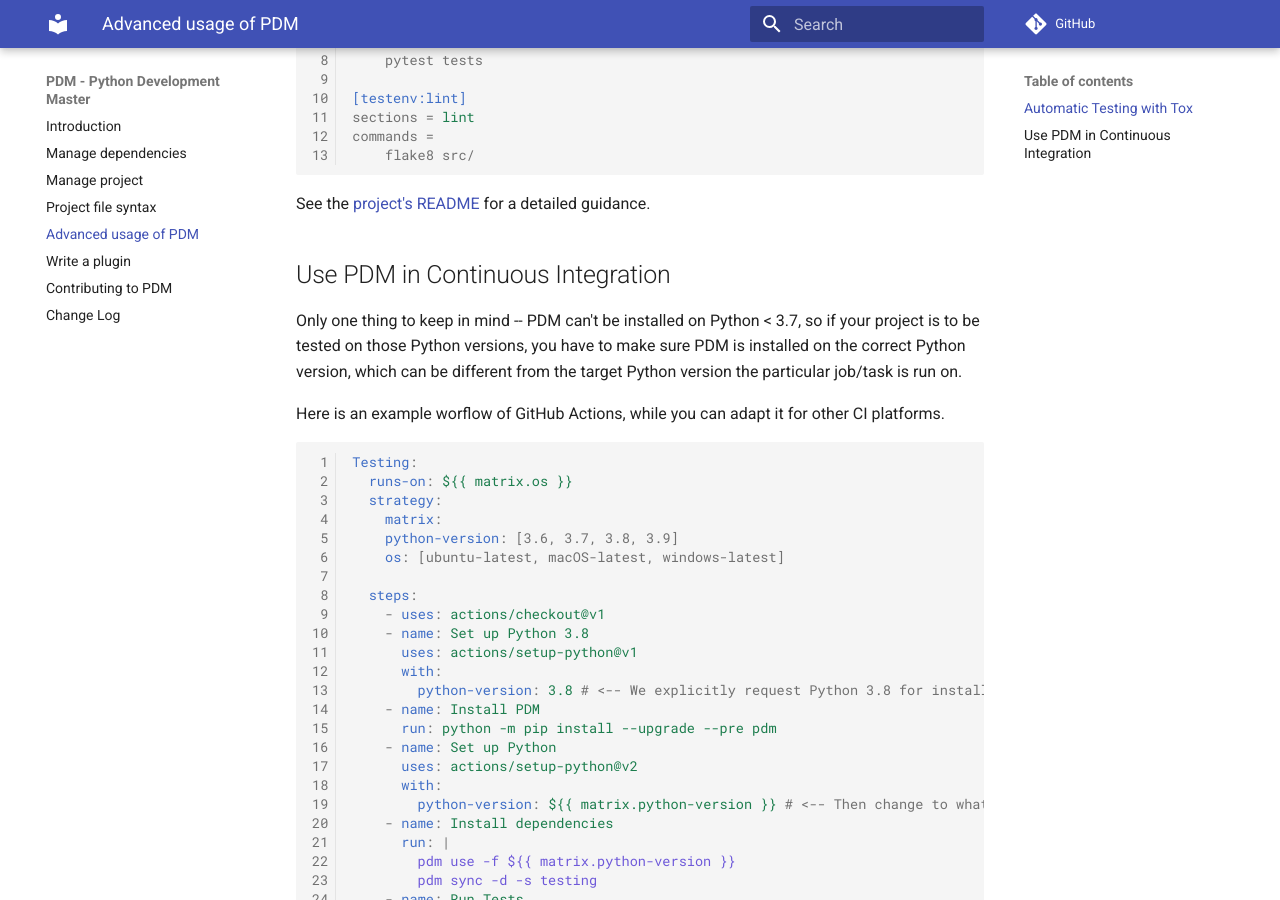
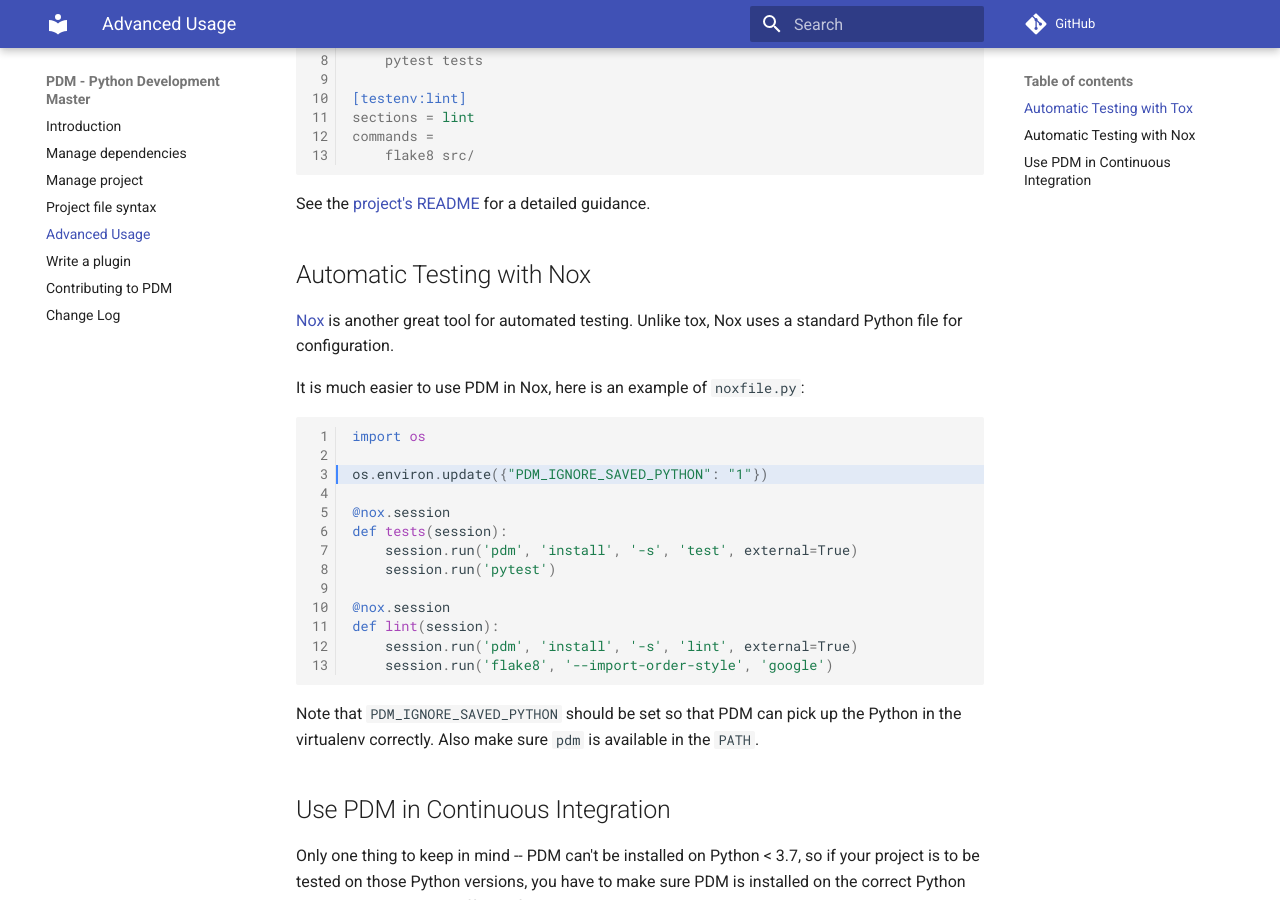
Before and after one commit to ChrisSanderser/pd-ms, an MkDocs documentation site: the page built from docs/docs/advanced.md, in a window 1280 px wide and 900 px high, scrolled down 1206 px. Built offline with MkDocs 1.6.1 and Material for MkDocs 9.7.7, drawn with Linux system fonts in a browser that asks for light colours; comment, search, counter and statistics services are not loaded; some of the changed text lies outside the part shown.

Commit message:
Document about how to use PDM with Nox

````diff
--- a/docs/docs/advanced.md
+++ b/docs/docs/advanced.md
@@ -1,4 +1,4 @@
-# Advanced usage of PDM
+# Advanced Usage
 
 ## Automatic Testing with Tox
 
@@ -64,6 +64,30 @@ commands =
 
 See the [project's README](https://github.com/pdm-project/tox-pdm) for a detailed guidance.
 
+## Automatic Testing with Nox
+
+[Nox](https://nox.thea.codes/) is another great tool for automated testing. Unlike tox, Nox uses a standard Python file for configuration.
+
+It is much easier to use PDM in Nox, here is an example of `noxfile.py`:
+
+```python hl_lines="3"
+import os
+
+os.environ.update({"PDM_IGNORE_SAVED_PYTHON": "1"})
+
+@nox.session
+def tests(session):
+    session.run('pdm', 'install', '-s', 'test', external=True)
+    session.run('pytest')
+
+@nox.session
+def lint(session):
+    session.run('pdm', 'install', '-s', 'lint', external=True)
+    session.run('flake8', '--import-order-style', 'google')
+```
+
+Note that `PDM_IGNORE_SAVED_PYTHON` should be set so that PDM can pick up the Python in the virtualenv correctly. Also make sure `pdm` is available in the `PATH`.
+
 ## Use PDM in Continuous Integration
 
 Only one thing to keep in mind -- PDM can't be installed on Python < 3.7, so if your project is to be tested on those Python versions,
````
Also changed, not shown: news/281.doc.md (added, +1 -0 lines).
